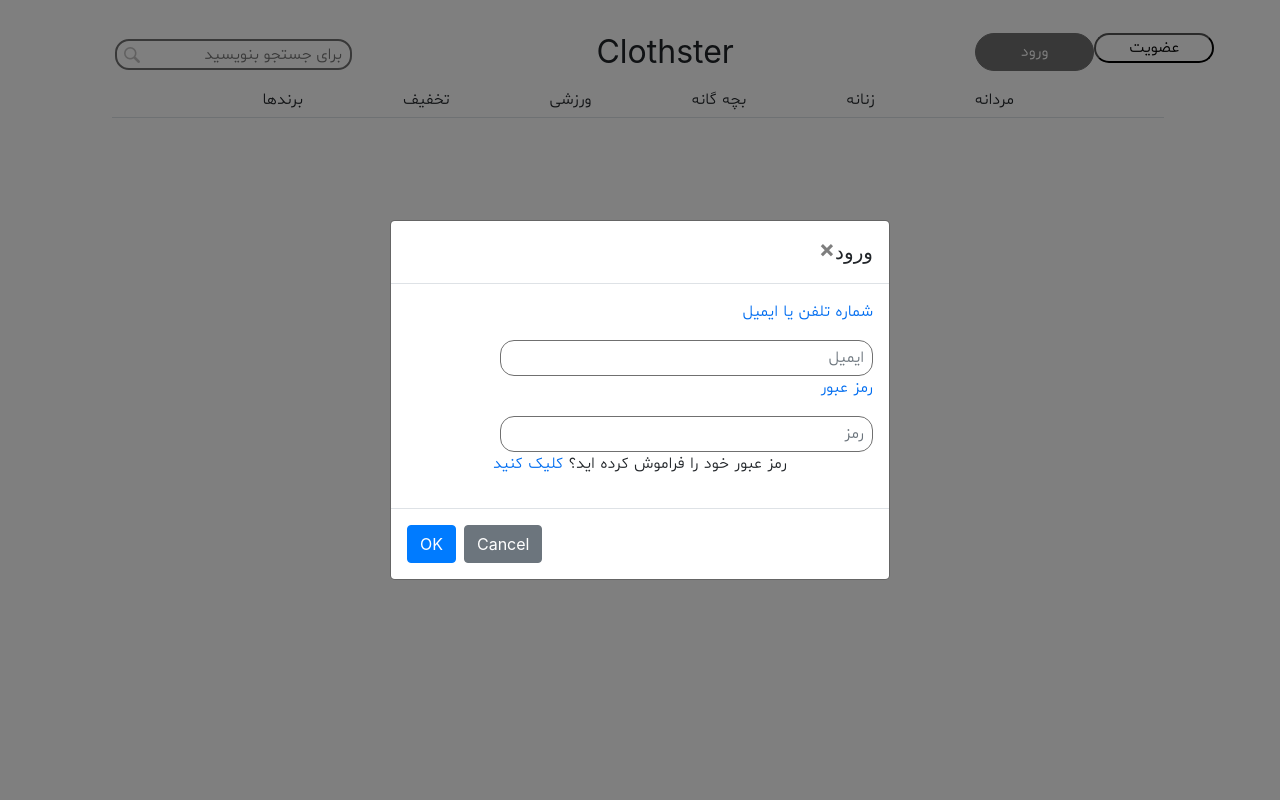
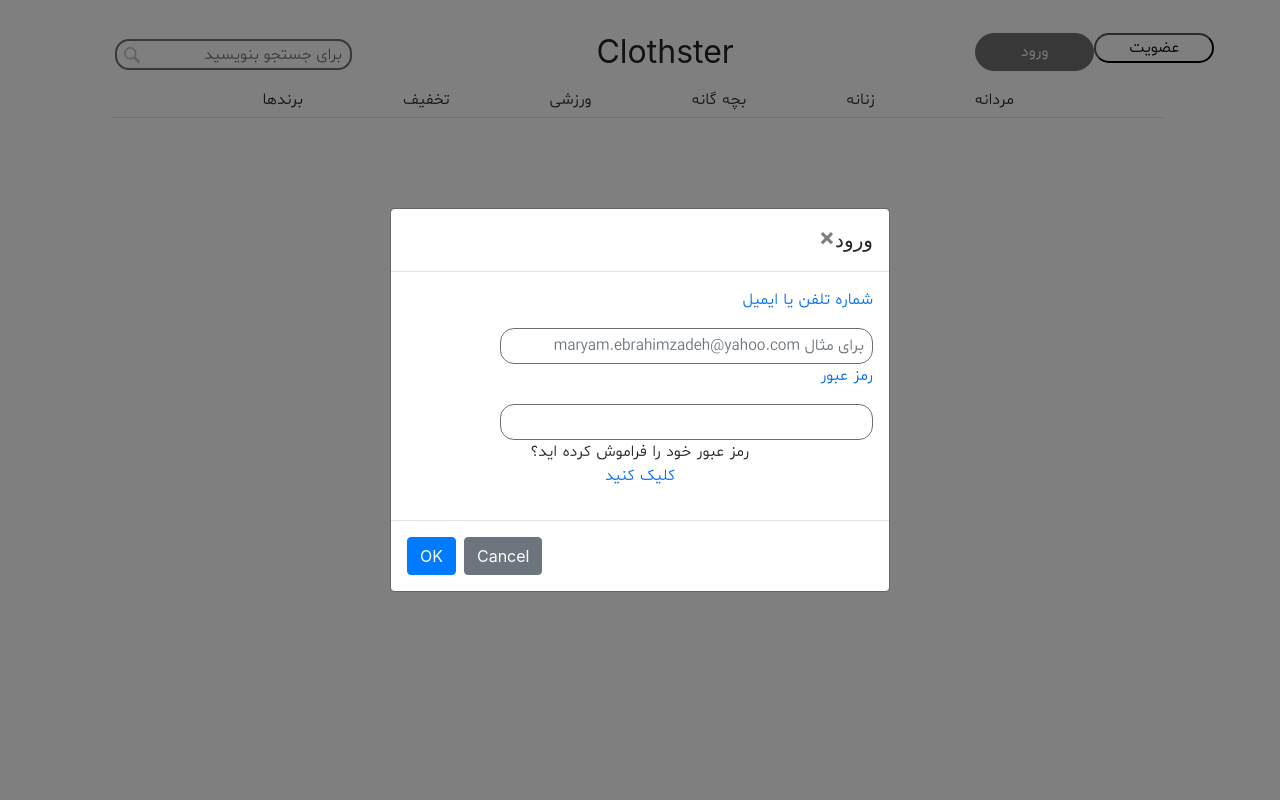
Before and after one commit to maryamEbrahimzadeh/ClotherStoreIE, a Nuxt app: page / in a window 1280 px wide. Both pictures are taken after a click on the button "ورود". Shown: the top 800 px of the page. Built offline with nearby package versions, Linux system fonts and the light colour scheme; no server answers.

Commit message:
a little change of modal

```diff
--- a/components/UserInfo.vue
+++ b/components/UserInfo.vue
@@ -15,16 +15,17 @@
                 <p id="title"> شماره تلفن یا ایمیل </p>
                 <b-form-input id= "input"
                             type="text"
-                      placeholder="ایمیل"
+                            placeholder="برای مثال maryam.ebrahimzadeh@yahoo.com"
                             v-model="name"></b-form-input>
                 <p id="title"> رمز عبور</p>
                 <b-form-input id= "input"
                             type="text"
-                      placeholder="رمز"
-                      v-model="name"></b-form-input>
+                            placeholder=""
+                            v-model="pass"></b-form-input>
                 </form>
             <p id= "forget">
                 رمز عبور خود را فراموش کرده اید؟
+                <br/>
             <a href="#" >کلیک کنید</a>
             </p>
         </b-modal>
@@ -38,24 +39,30 @@
     data () {
     return {
       name: '',
+      pass:'',
       names: []
     }
   },
   methods: {
     clearName () {
       this.name = ''
+      this.pass = ''
     },
     handleOk (evt) {
       // Prevent modal from closing
       evt.preventDefault()
       if (!this.name) {
         alert('Please enter your name')
-      } else {
+      }else if (!this.pass){
+        alert('Please enter your password')
+      }else {
         this.handleSubmit()
       }
     },
     handleSubmit () {
       this.names.push(this.name)
+    //   alert('yes')
+    //   layout : 'logedIn'
       this.clearName()
       this.$refs.modal.hide()
     }
--- a/layouts/default.vue
+++ b/layouts/default.vue
@@ -13,7 +13,8 @@
   components: {
     Footer,
     MainNavbar,
-  }
+  },
+
 }
 </script>
 
--- a/layouts/logedIn.vue
+++ b/layouts/logedIn.vue
@@ -3,6 +3,7 @@
   <div>
 
     <nuxt/>
+    <footer/>
   </div>
 </template>
 
```
Lines whose indentation alone changed are shown as unchanged.
